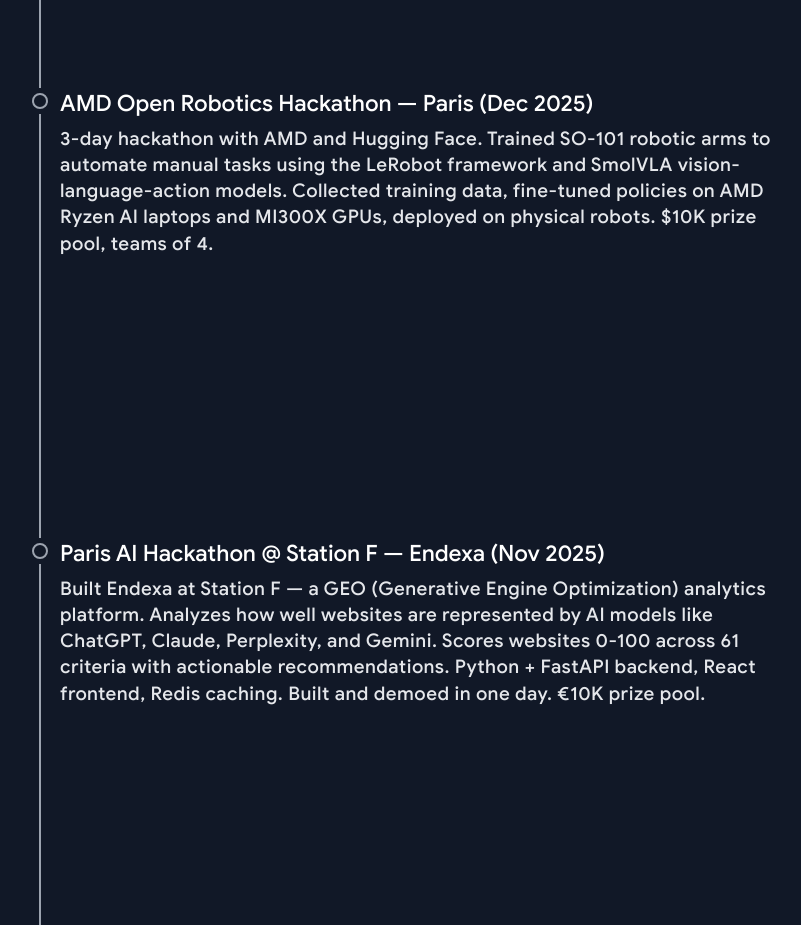
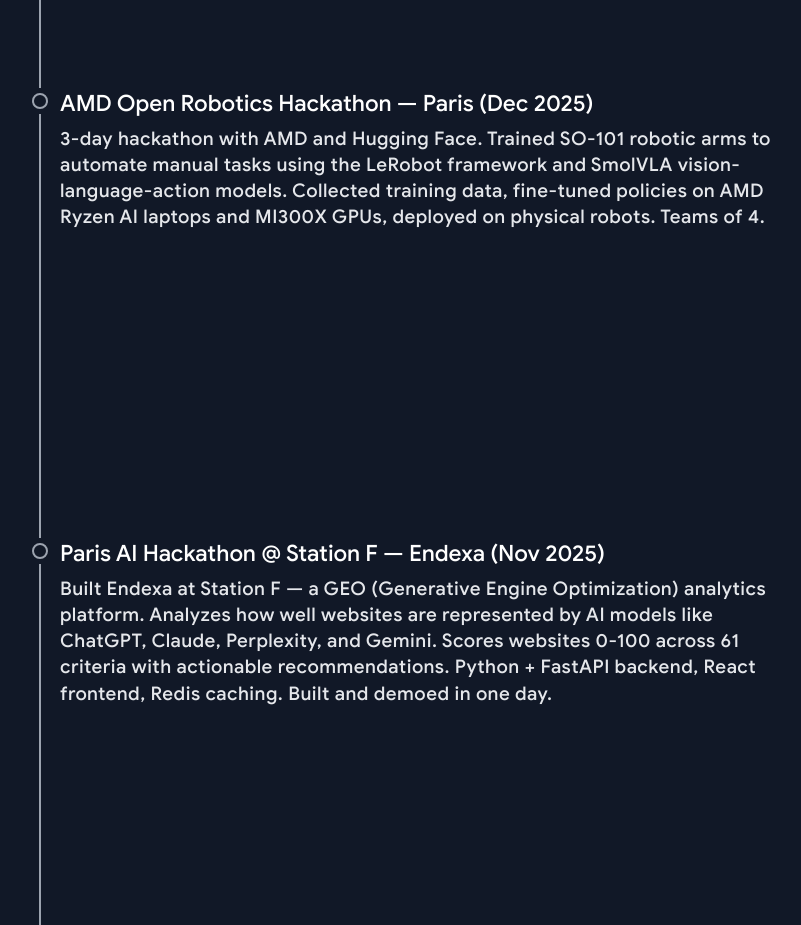
Before and after one commit to salim-lakhal/Portfolio, a Next.js app: page / in a window 1280 px wide. Shown: the part 8280-9205 px from the top of the page, without its empty margins (48-849 px from the left). Built offline with nearby package versions, Linux system fonts and the light colour scheme.

Commit message:
remove prize pools

```diff
--- a/constants.ts
+++ b/constants.ts
@@ -233,7 +233,7 @@
     title: "AMD Open Robotics Hackathon — Paris (Dec 2025)",
     size: ItemSize.SMALL,
     subtitle:
-      "3-day hackathon with AMD and Hugging Face. Trained SO-101 robotic arms to automate manual tasks using the LeRobot framework and SmolVLA vision-language-action models. Collected training data, fine-tuned policies on AMD Ryzen AI laptops and MI300X GPUs, deployed on physical robots. $10K prize pool, teams of 4.",
+      "3-day hackathon with AMD and Hugging Face. Trained SO-101 robotic arms to automate manual tasks using the LeRobot framework and SmolVLA vision-language-action models. Collected training data, fine-tuned policies on AMD Ryzen AI laptops and MI300X GPUs, deployed on physical robots. Teams of 4.",
     shouldDrawLine: true,
     alignment: Branch.LEFT,
   },
@@ -242,7 +242,7 @@
     title: "Paris AI Hackathon @ Station F — Endexa (Nov 2025)",
     size: ItemSize.SMALL,
     subtitle:
-      "Built Endexa at Station F — a GEO (Generative Engine Optimization) analytics platform. Analyzes how well websites are represented by AI models like ChatGPT, Claude, Perplexity, and Gemini. Scores websites 0-100 across 61 criteria with actionable recommendations. Python + FastAPI backend, React frontend, Redis caching. Built and demoed in one day. €10K prize pool.",
+      "Built Endexa at Station F — a GEO (Generative Engine Optimization) analytics platform. Analyzes how well websites are represented by AI models like ChatGPT, Claude, Perplexity, and Gemini. Scores websites 0-100 across 61 criteria with actionable recommendations. Python + FastAPI backend, React frontend, Redis caching. Built and demoed in one day.",
     shouldDrawLine: true,
     alignment: Branch.LEFT,
   },
```
